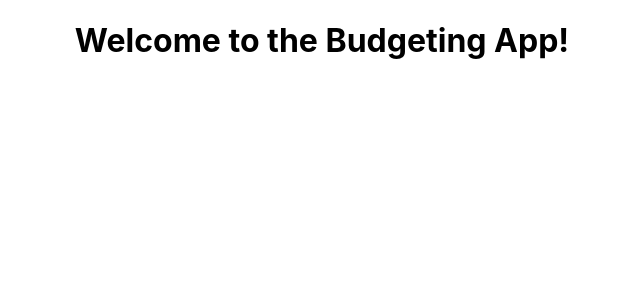
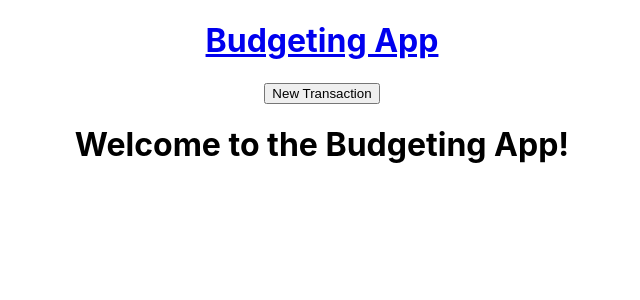
Before and after one commit to DiegoCarrero/Budgeting-App, a React (Create React App) app: page / in a window 1280 px wide. Shown: the top 300 px of the page, without its empty margins (318-958 px from the left). Built offline with nearby package versions, Linux system fonts and the light colour scheme; no server answers.

Commit message:
add navbar route

```diff
--- a/src/App.js
+++ b/src/App.js
@@ -7,11 +7,12 @@ import Show from './pages/Show';
 import New from './pages/New';
 import Edit from './pages/Edit';
 import NotFound from './pages/NotFound';
+import NavBar from './components/NavBar';
 
 function App() {
   return (
     <div className="App">
-      {/* <NavBar /> */}
+      <NavBar />
       <Routes>
         <Route path='/' element={<Home />} />
         <Route path='/transactions' element={<Index />} />
```
